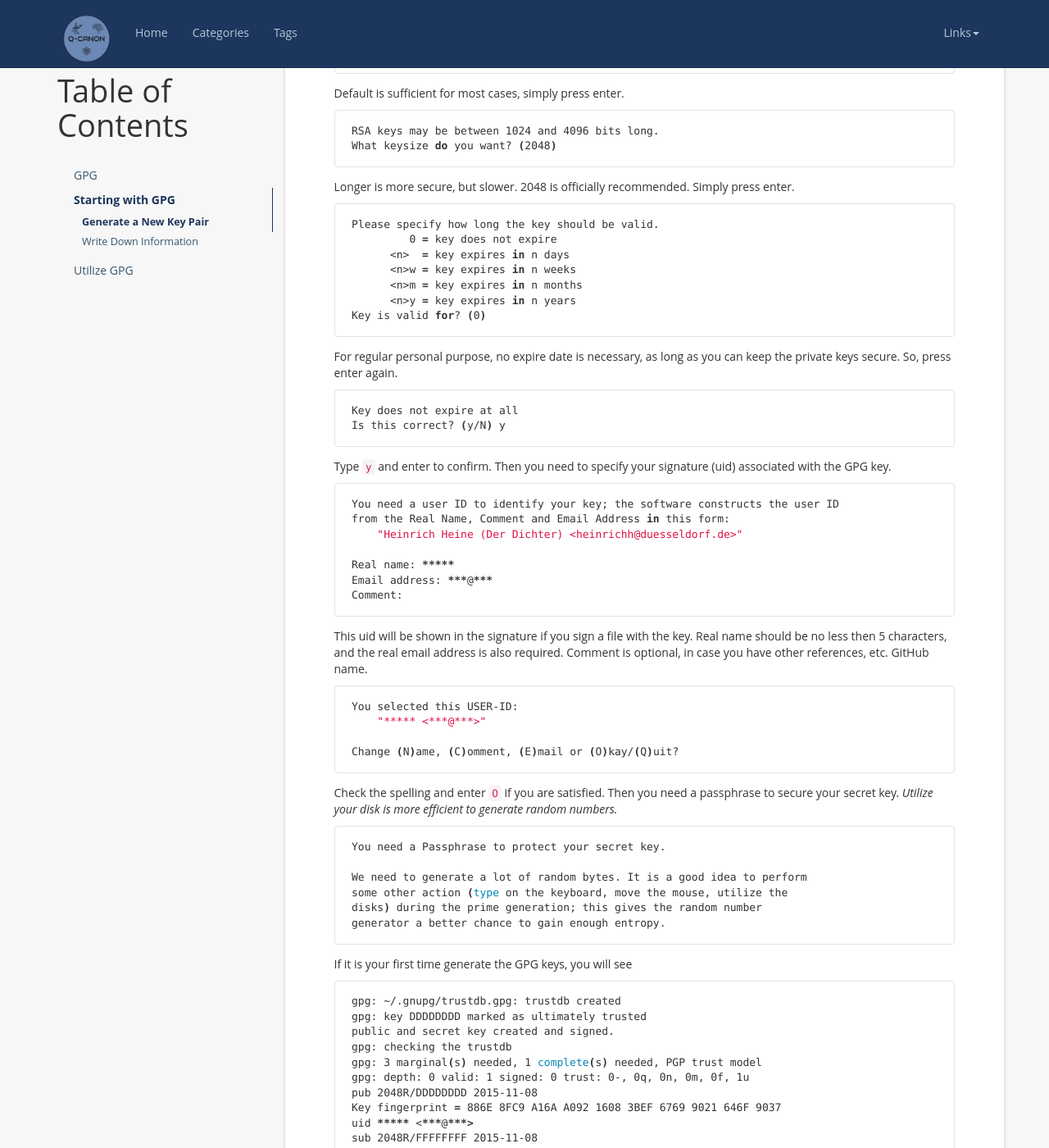
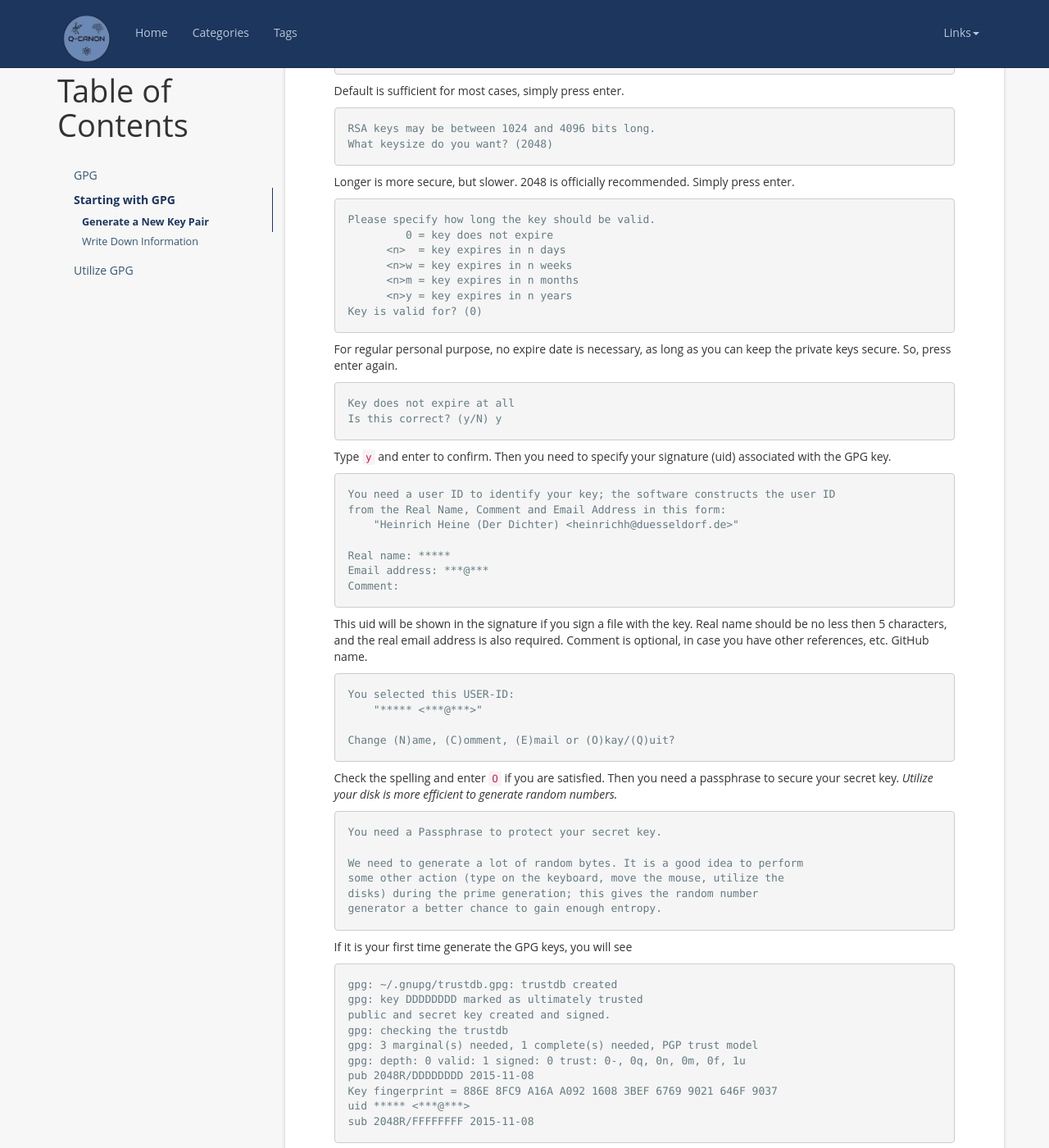
Before and after one commit to WXMpublic/Blog, a Jekyll site: the page built from _posts/Tool Box/2019-04-24-Tools.md, in a window 1280 px wide and 1400 px high, scrolled down 1489 px. Shown: the whole window at 82% size. Built offline with Jekyll 4.4.1, drawn with Linux system fonts in a browser that asks for light colours; nearby versions of some CDN libraries; library files that are not in the unit come from our copies; a script that is not in the unit is left out; comment, search, counter and statistics services are not loaded; some of the changed text lies outside the part shown.

Commit message:
minor change

````diff
--- a/_posts/Tool Box/2019-04-24-Tools.md
+++ b/_posts/Tool Box/2019-04-24-Tools.md
@@ -11,7 +11,7 @@ tag: [Tool, GPG, Security]
 
 # GPG
 
-[GPG](https://gnupg.org/) is also known as GnuPG, stands for GNU Privacy Guard. It is a built in program for most Linux systems and [GitBash](https://git-scm.com/about) for Windows.
+[GPG](https://gnupg.org/) is also known as GnuPG, stands for GNU Privacy Guard. It is a built in program for most Linux systems and [GitBash](https://git-scm.com/about) for Windows. Starting from `2.19.1`, GitBash goes with gpg2 instead of gpg.
 
 > [Suggested Chinese Reference](https://www.jianxiangqiao.com/gpg/)
 
@@ -40,7 +40,7 @@ This protocol makes sure no one has modified the file so the client may not down
 
 To generate a new key, simply use `--gen-key`
 
-```bash
+```plain
 $ gpg --gen-key
 
 gpg (GnuPG) 1.4.22; Copyright (C) 2015 Free Software Foundation, Inc.
@@ -57,14 +57,14 @@ Your selection?
 
 Default is sufficient for most cases, simply press enter.
 
-```bash
+```plain
 RSA keys may be between 1024 and 4096 bits long.
 What keysize do you want? (2048)
 ```
 
 Longer is more secure, but slower. 2048 is officially recommended. Simply press enter.
 
-```bash
+```plain
 Please specify how long the key should be valid.
          0 = key does not expire
       <n>  = key expires in n days
@@ -76,7 +76,7 @@ Key is valid for? (0)
 
 For regular personal purpose, no expire date is necessary, as long as you can keep the private keys secure. So, press enter again.
 
-```bash
+```plain
 Key does not expire at all
 Is this correct? (y/N) y
 ```
@@ -84,7 +84,7 @@ Is this correct? (y/N) y
 Type `y` and enter to confirm.
 Then you need to specify your signature (uid) associated with the GPG key.
 
-```bash
+```plain
 You need a user ID to identify your key; the software constructs the user ID
 from the Real Name, Comment and Email Address in this form:
     "Heinrich Heine (Der Dichter) <heinrichh@duesseldorf.de>"
@@ -96,7 +96,7 @@ Comment:
 
 This uid will be shown in the signature if you sign a file with the key. Real name should be no less then 5 characters, and the real email address is also required. Comment is optional, in case you have other references, etc. GitHub name.
 
-```bash
+```plain
 You selected this USER-ID:
     "***** <***@***>"
 
@@ -105,7 +105,7 @@ Change (N)ame, (C)omment, (E)mail or (O)kay/(Q)uit?
 
 Check the spelling and enter `O` if you are satisfied. Then you need a passphrase to secure your secret key. *Utilize your disk is more efficient to generate random numbers.*
 
-```bash
+```plain
 You need a Passphrase to protect your secret key.
 
 We need to generate a lot of random bytes. It is a good idea to perform
@@ -116,7 +116,7 @@ generator a better chance to gain enough entropy.
 
 If it is your first time generate the GPG keys, you will see
 
-```bash
+```plain
 gpg: ~/.gnupg/trustdb.gpg: trustdb created
 gpg: key DDDDDDDD marked as ultimately trusted
 public and secret key created and signed.
@@ -133,7 +133,7 @@ The `DDDDDDDD` here will be the Hash of your uid, it can be used for later refer
 
 To list existing keys, use `-k`, which is a shorthand for `--list-keys`
 
-```bash
+```plain
 $ gpg -k
 /c/Users/***/.gnupg/secring.gpg
 ------------------------------------
````
